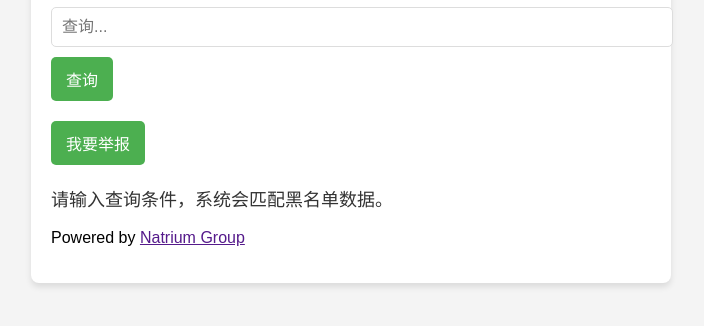
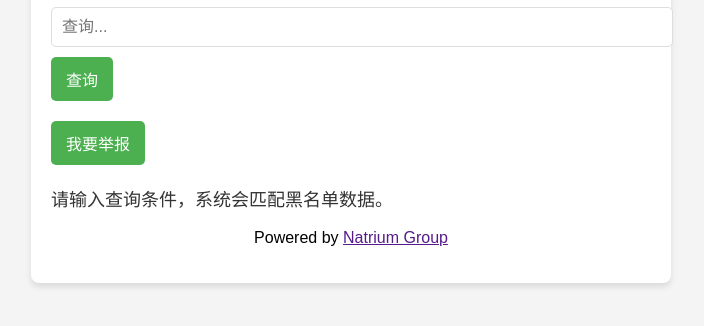
Before and after one commit to NatriumGroup/natriumgroup.github.io, a plain HTML site: page index.html in a window 1280 px wide. Shown: the part 338-664 px from the top of the page, without its empty margins (289-993 px from the left). Drawn offline with Linux system fonts and the light colour scheme.

Commit message:
Update index.html

```diff
--- a/index.html
+++ b/index.html
@@ -20,7 +20,7 @@
         <div id="result">
             <p>请输入查询条件，系统会匹配黑名单数据。</p>
         </div>
-        <centre><p>Powered by <a href="" target=”_blank”>Natrium Group</a></p></centre>
+        <center><p>Powered by <a href="" target=”_blank”>Natrium Group</a></p></center>
     </div>
 
     <script src="data.js"></script>
```
